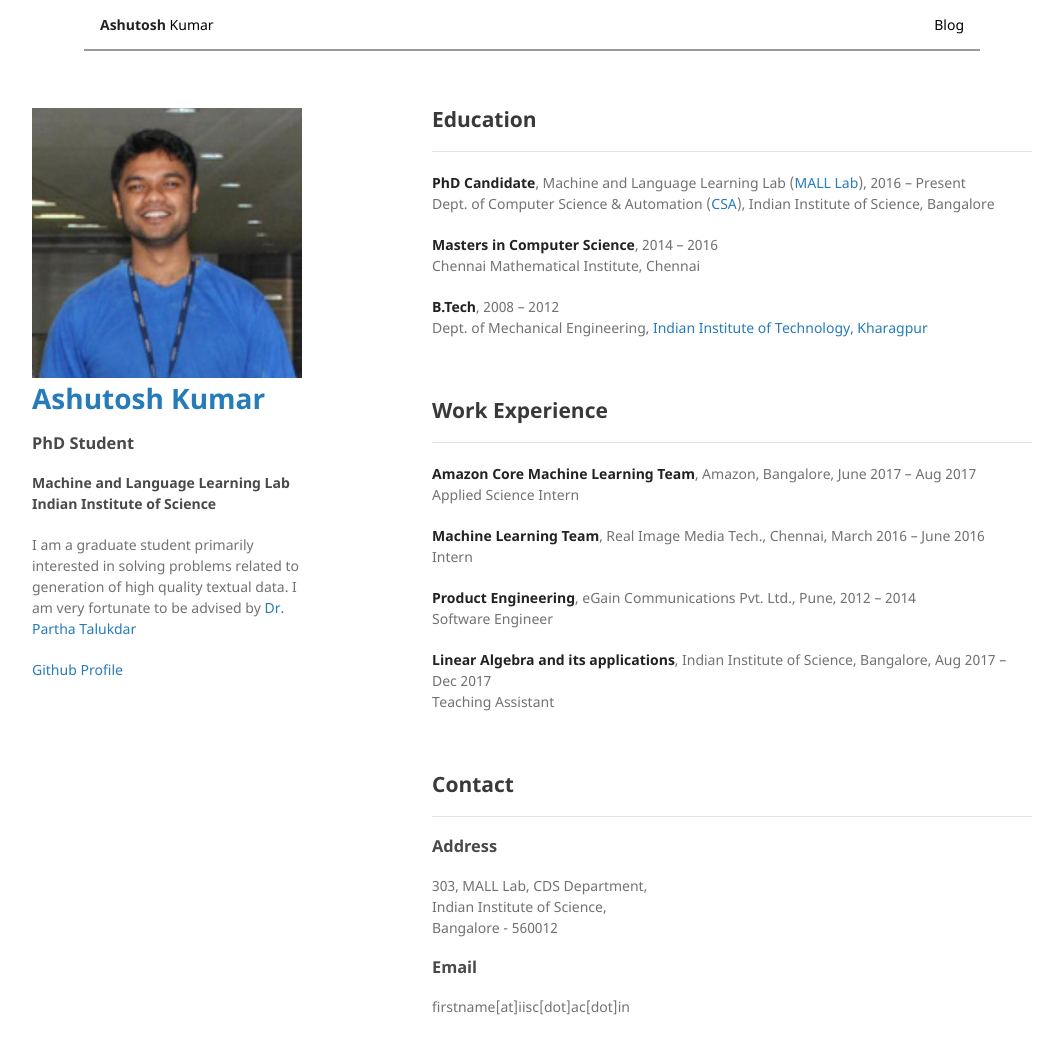
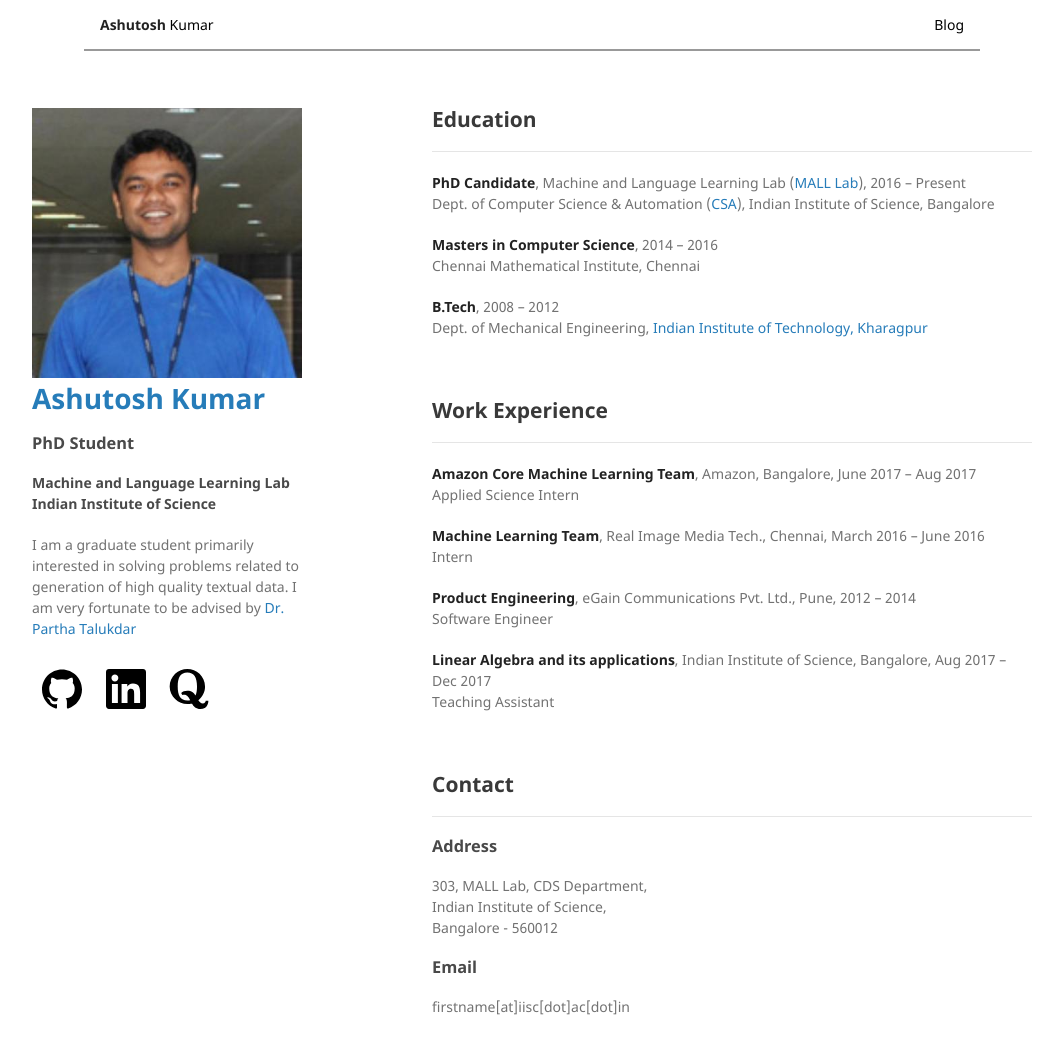
Before and after one commit to ashutoshml/ashutoshml.github.io, a Jekyll site: the page built from index.md, in a window 1280 px wide and 1087 px high. Shown: the top 1054 px of the window, without its empty margins (108-1171 px from the left). Built offline with Jekyll 4.4.1, drawn with Linux system fonts in a browser that asks for light colours; our own code applies the rules of GitHub Pages for plain Markdown files.

Commit message:
Update svg

```diff
--- a/_config.yml
+++ b/_config.yml
@@ -1,5 +1,12 @@
 title: Ashutosh Kumar
 logo: /assets/img/profile.png
+githubimg: /assets/img/github.svg
+twitterimg: /assets/img/twitter.svg
+linkedinimg: /assets/img/linkedin.svg
+quoraimg: /assets/img/quora.svg
+twitter: https://twitter.com/ashutoshk2401
+quora: https://www.quora.com/profile/Ashutosh-Kumar-16
+linkedin: https://www.linkedin.com/in/ashutosh-kumar-04a0325b/
 description:
 show_downloads: false
 google_analytics: UA-58099446-1
--- a/_layouts/default.html
+++ b/_layouts/default.html
@@ -25,7 +25,7 @@
 
         <h1><a href="{{ "/" | absolute_url }}">{{ site.title | default: site.github.repository_name }}</a></h1>
         <h3> PhD Student </h3><h4> Machine and Language Learning Lab <br>
-         Indian Institute of Science </h4>
+          Indian Institute of Science </h4>
         <p>I am a graduate student primarily interested in solving problems related to generation of high quality textual data. I am very fortunate to be advised by <a href="http://talukdar.net" target="_blank">Dr. Partha Talukdar<a></p>
 
         {% if site.github.is_project_page %}
@@ -33,7 +33,12 @@
         {% endif %}
 
         {% if site.github.is_user_page %}
-          <p><a href="{{ site.github.owner_url }}">Github Profile</a></p>
+          <p>
+            <a href="{{ site.github.owner_url }}"><img src="{{ site.githubimg | relative_url }}" style="width:40px; padding:10px;"  alt="Logo"></a>
+            <a href="{{ site.linkedin }}"><img src="{{ site.linkedinimg | relative_url }}" style="width:40px; padding:10px;"  alt="Logo"></a>
+            <a href="{{ site.quora }}"><img src="{{ site.quoraimg | relative_url }}" style="width:40px; padding:10px;"  alt="Logo"></a>
+          </p>
+
         {% endif %}
 
         {% if site.show_downloads %}
```
Also changed, not shown: assets/img/github.svg (added), assets/img/linkedin.svg (added), assets/img/quora.svg (added), assets/img/twitter.svg (added).
